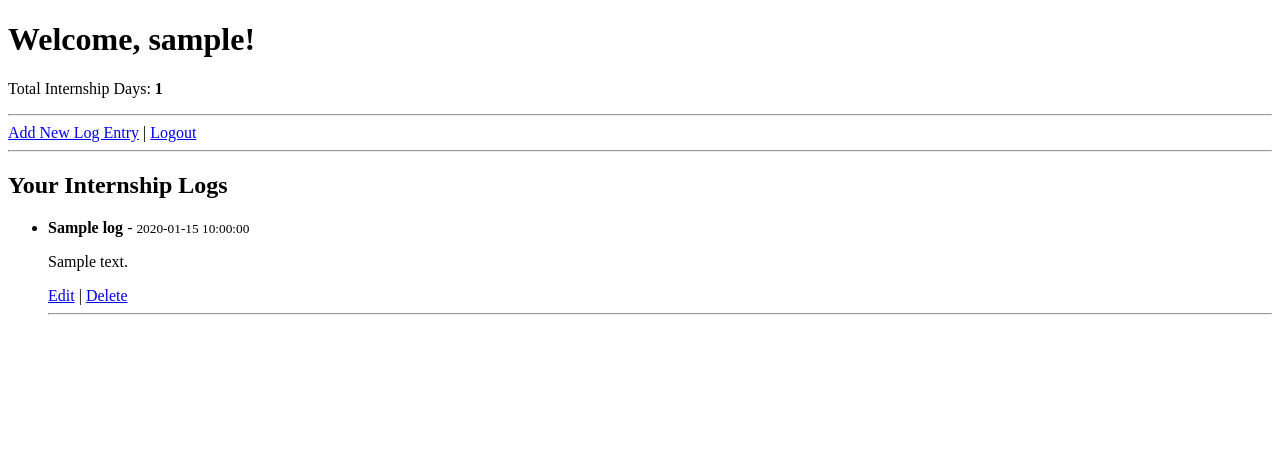
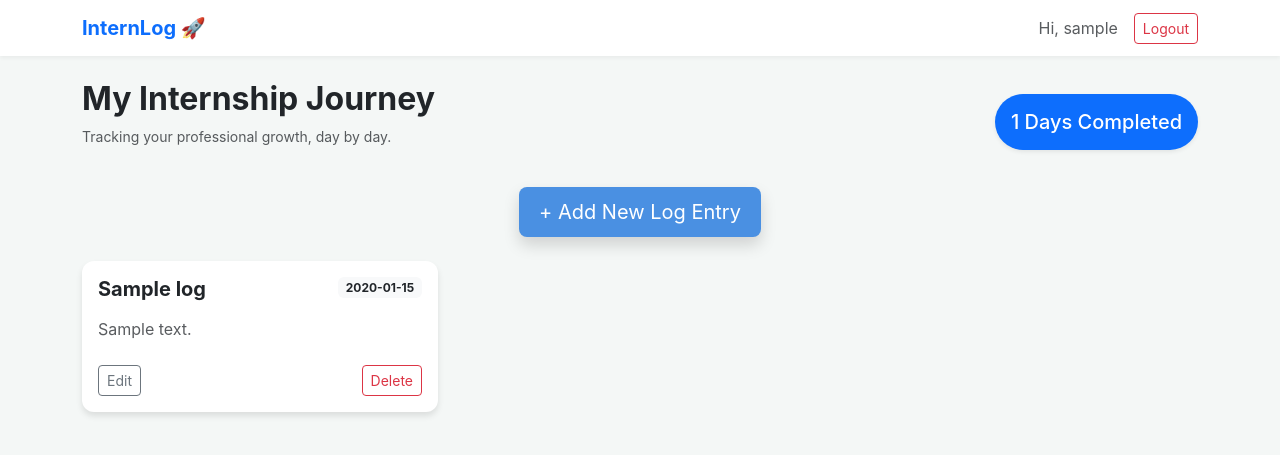
Before and after one commit to arjnilhn/InternLog, a Flask app: template templates/dashboard.html in a window 1280 px wide. Shown: the top 455 px of the page. Run offline with Flask 3, Linux system fonts and the light colour scheme; the visitor is signed in with stand-in values (Sample User, id 1); the template is opened without the code that fills it: most values are stand-ins (such as "Sample title", 1, 10 or a date in 2020).

Commit message:
[UI/UX] implemented professional Bootstrap design and custom CSS for better user experience

```diff
--- /dev/null
+++ b/static/style.css
@@ -0,0 +1,34 @@
+/* static/style.css */
+:root {
+    --primary-color: #4a90e2;
+    --bg-color: #f4f7f6;
+    --card-shadow: 0 4px 6px rgba(0,0,0,0.1);
+}
+
+body {
+    background-color: var(--bg-color);
+    font-family: 'Inter', sans-serif;
+}
+
+.card {
+    border: none;
+    border-radius: 12px;
+    box-shadow: var(--card-shadow);
+    transition: transform 0.2s;
+}
+
+.card:hover {
+    transform: translateY(-5px);
+}
+
+.navbar {
+    background-color: white !important;
+    box-shadow: 0 2px 4px rgba(0,0,0,0.05);
+}
+
+.btn-primary {
+    background-color: var(--primary-color);
+    border: none;
+    padding: 10px 20px;
+    border-radius: 8px;
+}
--- a/templates/dashboard.html
+++ b/templates/dashboard.html
@@ -2,28 +2,67 @@
 <html lang="en">
 <head>
     <meta charset="UTF-8">
-    <title>Dashboard - InternLog</title>
+    <meta name="viewport" content="width=device-width, initial-scale=1.0">
+    <title>InternLog - Dashboard</title>
+    <link href="https://cdn.jsdelivr.net/npm/bootstrap@5.3.0/dist/css/bootstrap.min.css" rel="stylesheet">
+    <link rel="stylesheet" href="{{ url_for('static', filename='style.css') }}">
 </head>
 <body>
-    <h1>Welcome, {{ session['username'] }}!</h1>
-    <p>Total Internship Days: <strong>{{ total_days }}</strong></p>
-    <hr>
-    <a href="/create">Add New Log Entry</a> | <a href="/logout">Logout</a>
-    <hr>
-    <h2>Your Internship Logs</h2>
-    <ul>
+
+<nav class="navbar navbar-expand-lg navbar-light mb-4">
+    <div class="container">
+        <a class="navbar-brand fw-bold text-primary" href="#">InternLog 🚀</a>
+        <div class="d-flex align-items-center">
+            <span class="me-3 text-muted">Hi, {{ session['username'] }}</span>
+            <a href="/logout" class="btn btn-outline-danger btn-sm">Logout</a>
+        </div>
+    </div>
+</nav>
+
+<div class="container">
+    <div class="row mb-4 align-items-center">
+        <div class="col-md-6">
+            <h2 class="fw-bold">My Internship Journey</h2>
+            <p class="text-muted small">Tracking your professional growth, day by day.</p>
+        </div>
+        <div class="col-md-6 text-md-end">
+            <div class="badge bg-primary p-3 rounded-pill shadow-sm">
+                <span class="h5 m-0">{{ total_days }} Days Completed</span>
+            </div>
+        </div>
+    </div>
+
+    <div class="row mb-4">
+        <div class="col-12 text-center">
+            <a href="/create" class="btn btn-primary btn-lg shadow">+ Add New Log Entry</a>
+        </div>
+    </div>
+
+    <div class="row">
         {% for log in logs %}
+        <div class="col-md-6 col-lg-4 mb-4">
+            <div class="card h-100">
+                <div class="card-body">
+                    <div class="d-flex justify-content-between align-items-start mb-2">
+                        <h5 class="card-title fw-bold">{{ log['title'] }}</h5>
+                        <span class="badge bg-light text-dark small">{{ log['created_at'][:10] }}</span>
+                    </div>
+                    <p class="card-text text-muted">{{ log['content'][:150] }}{% if log['content']|length > 150 %}...{% endif %}</p>
+                </div>
+                <div class="card-footer bg-transparent border-top-0 pb-3">
+                    <a href="/edit/{{ log['id'] }}" class="btn btn-sm btn-outline-secondary">Edit</a>
+                    <a href="/delete/{{ log['id'] }}" class="btn btn-sm btn-outline-danger float-end" onclick="return confirm('Are you sure?')">Delete</a>
+                </div>
+            </div>
+        </div>
+        {% else %}
+        <div class="col-12 text-center py-5">
+            <img src="https://illustrations.popsy.co/gray/not-found.svg" alt="Empty" style="width: 200px;">
+            <p class="mt-3 text-muted">Your log is empty. Start your journey today!</p>
+        </div>
+        {% endfor %}
+    </div>
+</div>
 
-            <li>
-                <strong>{{ log['title'] }}</strong> - <small>{{ log['created_at'] }}</small>
-                <p>{{ log['content'] }}</p>
-                <a href="/edit/{{ log['id'] }}">Edit</a> |
-                <a href="/delete/{{ log['id'] }}" onclick="return confirm('Are you sure?')">Delete</a>
-                <hr>
-            </li>
-        {% else %}
-            <p>No logs found. Start by adding your first entry!</p>
-        {% endfor %}
-    </ul>
 </body>
 </html>
```
Also changed, not shown: templates/login.html (+31 -17 lines), templates/register.html (+32 -17 lines).
